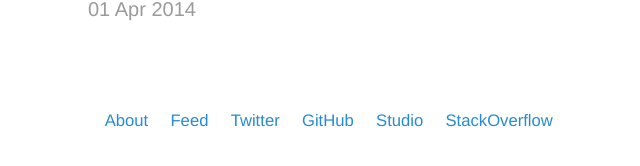
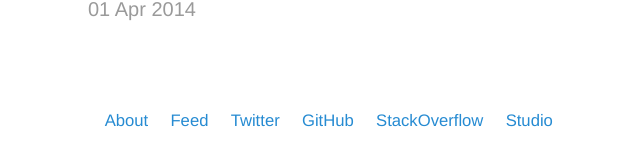
Before and after one commit to grosshat/grosshat.github.io, a Jekyll site: the page built from index.html, in a window 1280 px wide. Shown: the part 247-413 px from the top of the page, without its empty margins (192-832 px from the left). Built offline with Jekyll 4.4.1, drawn with Linux system fonts in a browser that asks for light colours; Markdown is read by kramdown in place of the engine named in the settings; part of the change alters nothing that is shown.

Commit message:
Move studio page to the end of the footer links.

```diff
--- a/_config.yml
+++ b/_config.yml
@@ -32,8 +32,8 @@ pages_list:
   Feed: '/feed/'
   Twitter: 'http://twitter.com/grosshat'
   GitHub: 'http://github.com/grosshat'
+  StackOverflow: 'http://stackoverflow.com/users/574093/grosshat'
   Studio: 'http://grosshat.com'
-  StackOverflow: 'http://stackoverflow.com/users/574093/grosshat'
 
 # Allow URL Redirects:
 #  * https://help.github.com/articles/redirects-on-github-pages
```
